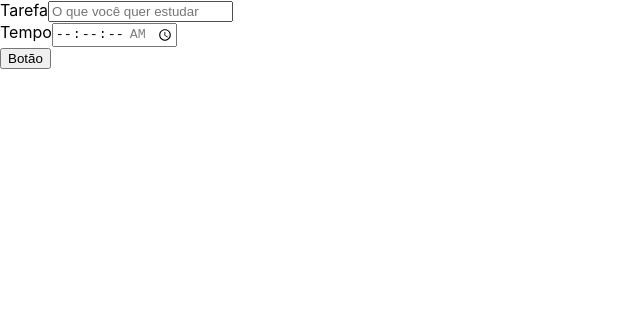
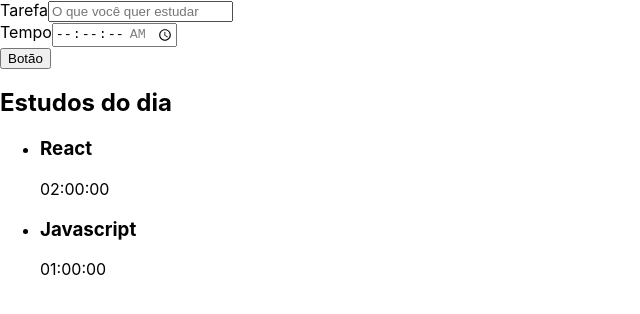
Before and after one commit to carneironline/alura-react-escrevendo-com-typescript, a React (Create React App) app: page / in a window 1280 px wide. Shown: the top 314 px of the page, without its empty margins (0-640 px from the left). Built offline with nearby package versions, Linux system fonts and the light colour scheme; the HTML template or start-up script is replaced by a standard one.

Commit message:
Criando a lista

```diff
--- a/src/App.tsx
+++ b/src/App.tsx
@@ -1,10 +1,12 @@
 import React from 'react';
 import Formulario from './components/Formulario';
+import Lista from './components/Lista';
 
 function App() {
   return (
     <div className="App">
       <Formulario />
+      <Lista />
     </div>
   );
 }
--- /dev/null
+++ b/src/components/Lista/index.tsx
@@ -0,0 +1,20 @@
+import React from "react";
+
+export default function Lista() {
+    return (
+        <aside>
+            <h2>Estudos do dia</h2>
+
+            <ul>
+                <li>
+                    <h3>React</h3>
+                    <span>02:00:00</span>
+                </li>
+                <li>
+                    <h3>Javascript</h3>
+                    <span>01:00:00</span>
+                </li>
+            </ul>
+        </aside>
+    )
+}
```
